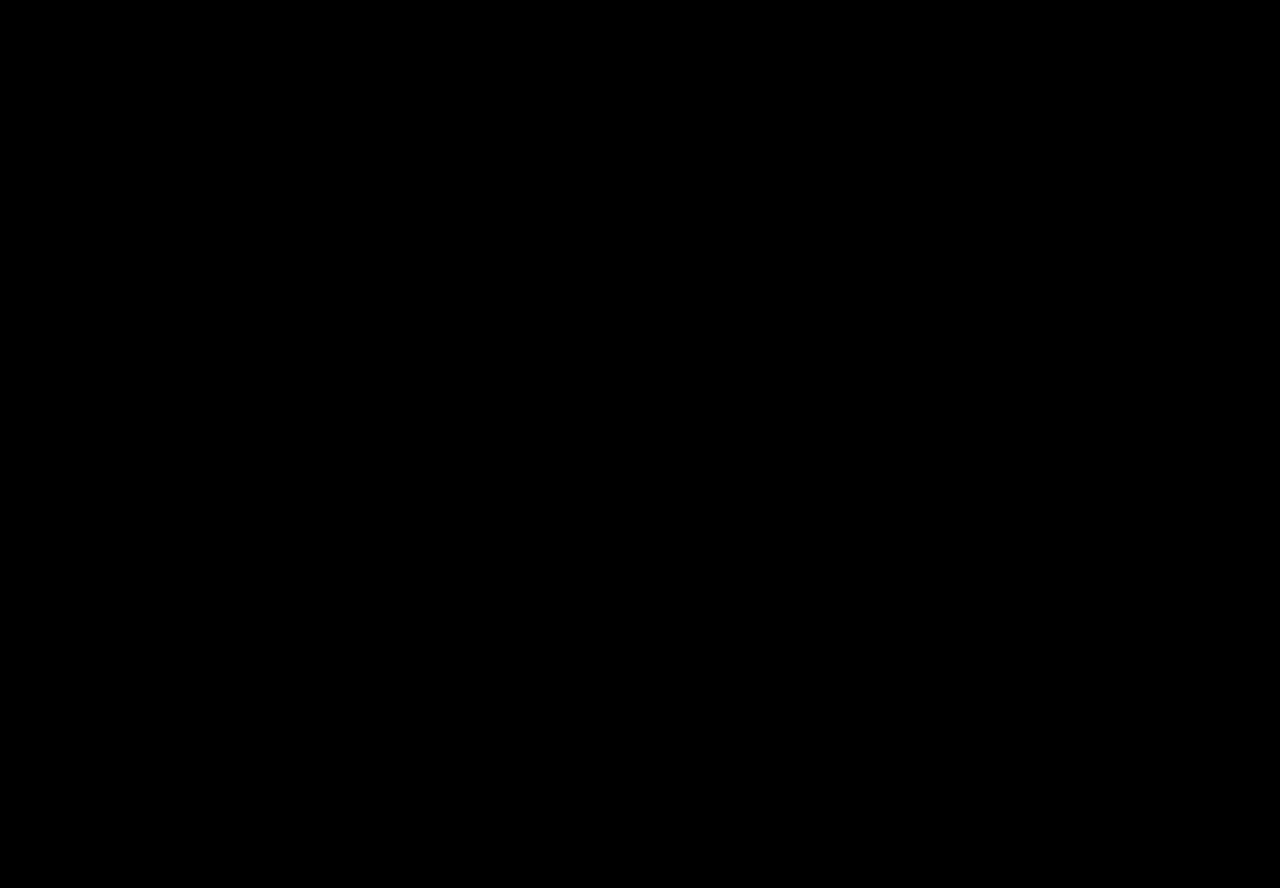
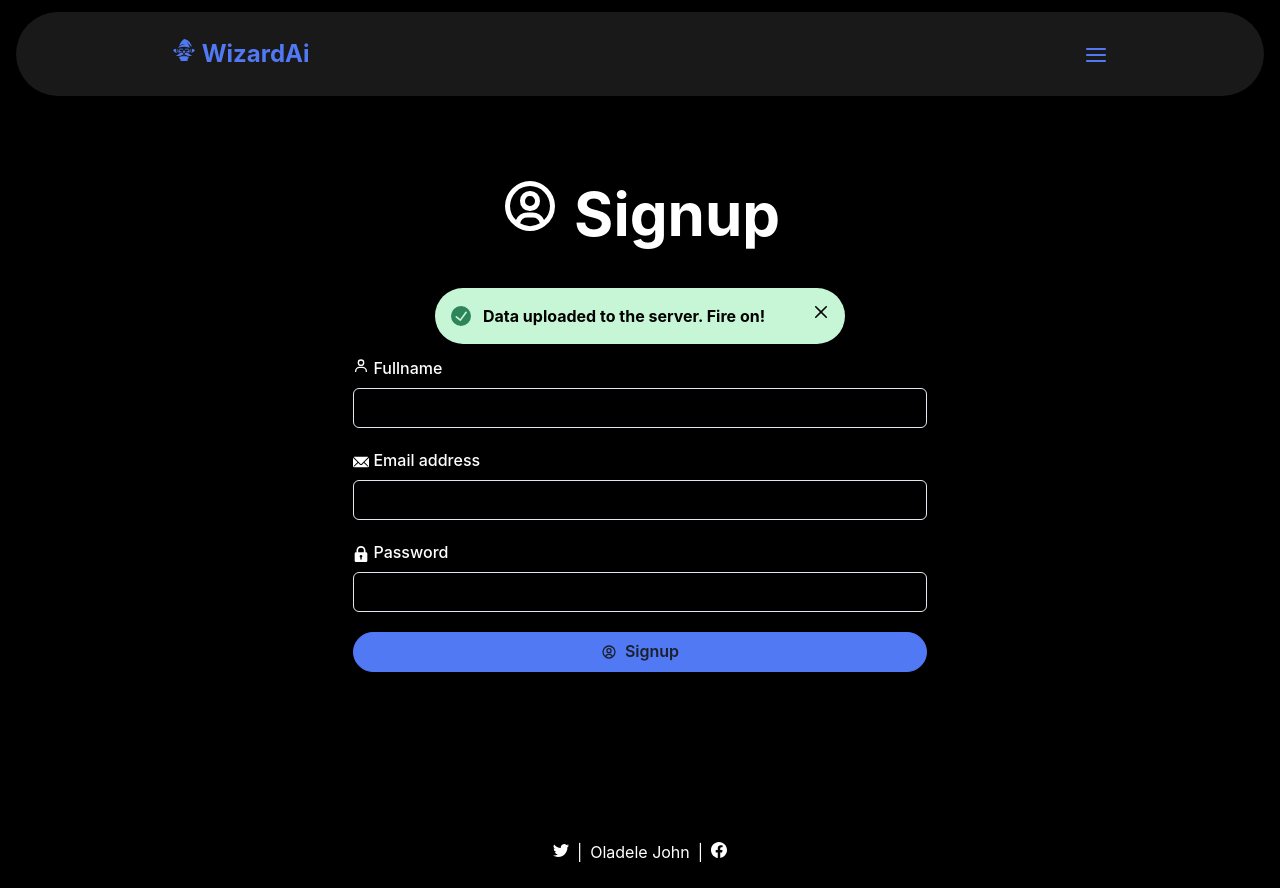
Before and after one commit to Jhon-crypt/wizardAi, a React (Vite) app: page /Signup in a window 1280 px wide. Before the commit this address had no page. Before the commit the page ends 800 px from the top, so only its background shows below. Built offline with nearby package versions, Linux system fonts and the light colour scheme.

Commit message:
Updated sign up button

```diff
--- a/src/components/signup/signup.component.tsx
+++ b/src/components/signup/signup.component.tsx
@@ -68,7 +68,12 @@ function Signup() {
                         <Input type='password' required/>
                     </FormControl>
 
-                    <Button type="submit" w='100%' leftIcon={<Icon as={BiUserCircle} />} bg='#5279F4' borderRadius={45}>
+                    <Button type="submit" w='100%' leftIcon={<Icon as={BiUserCircle} />} bg='#5279F4' borderRadius={45} border='1px' borderColor='#5279F4'
+                    _hover={{
+                        borderColor: '#5279F4',
+                        backgroundColor: '#000000',
+                        color: '#5279F4'
+                    }}>
                         Signup
                     </Button>
 
--- a/src/main.tsx
+++ b/src/main.tsx
@@ -22,7 +22,7 @@ function Main() {
                 terms_color="white"
             />}>
             <Route index element={<HomePage />} />
-
+            <Route path="Signup" element={<SignupPage />} />
             <Route path="Login" element={<LoginPage />} />
           </Route>
           <Route path="App" element={ <Header2
```
